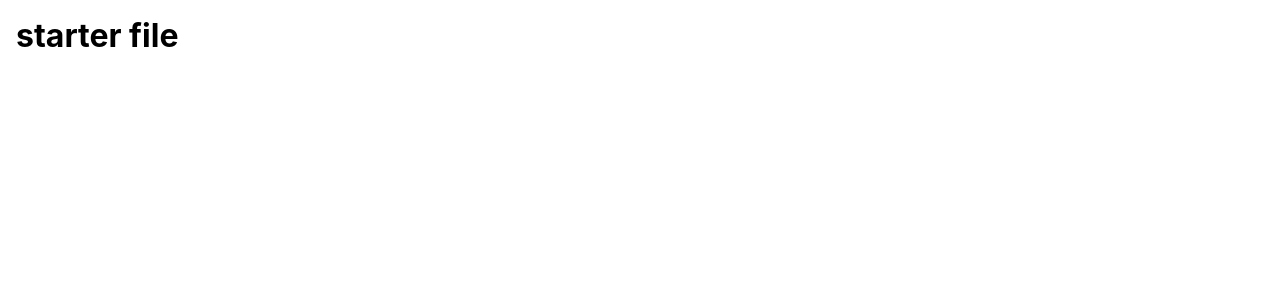
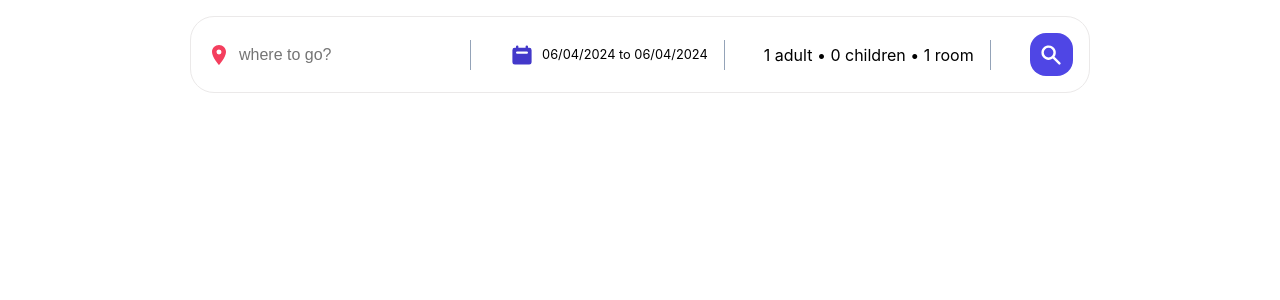
Before and after one commit to ipouya79/Booking-Hotel-App, a React (Vite) app: page / in a window 1280 px wide. Shown: the top 300 px of the page. Built offline with nearby package versions, Linux system fonts and the light colour scheme.

Commit message:
add header section

```diff
--- a/package.json
+++ b/package.json
@@ -14,7 +14,8 @@
     "axios": "^1.5.0",
     "date-fns": "^2.30.0",
     "json-server": "^0.17.3",
-    "react": "^18.2.0",
+    "material-design-icons": "^3.0.1",
+    "react": "^18.3.1",
     "react-country-flag": "^3.1.0",
     "react-date-range": "^1.4.0",
     "react-dom": "^18.2.0",
--- a/src/App.jsx
+++ b/src/App.jsx
@@ -1,8 +1,13 @@
 
 import "./App.css";
+import Header from "./components/Header/Header";
 
 function App() {
-  return <h1>starter file</h1>
+  return(
+
+<div><Header/></div>
+
+  )
 }
 
 export default App;
--- /dev/null
+++ b/src/components/Header/Header.jsx
@@ -0,0 +1,148 @@
+import { MdLocationOn } from "react-icons/md";
+import { HiCalendar, HiMinus, HiPlus, HiSearch } from "react-icons/hi";
+import { useRef, useState } from "react";
+import useOutSideClick from "../../hooks/useOutSideClick";
+import "react-date-range/dist/styles.css"; // main style file
+import "react-date-range/dist/theme/default.css"; // theme css file
+import { DateRange } from "react-date-range";
+import { format } from "date-fns";
+
+function Header() {
+  const [destination, setDestination] = useState("");
+  const [openOptions, setOpenOptions] = useState(false);
+  const [options, setOptions] = useState({
+    adult: 1,
+    children: 0,
+    room: 1,
+  });
+
+  const [date, setDate] = useState([
+    {
+      startDate: new Date(),
+      endDate: new Date(),
+      key: "selection",
+    },
+  ]);
+
+  const [openDate, setOpenDate] = useState(false);
+
+  const handleOptions = (name, operation) => {
+    setOptions((prev) => ({
+      ...prev,
+      [name]: operation === "inc" ? options[name] + 1 : options[name] - 1,
+    }));
+  };
+
+  return (
+    <div className="header">
+      <div className="headerSearch">
+        <div className="headerSearchItem">
+          <MdLocationOn className="headerIcon locationIcon" />
+          <input
+            value={destination}
+            onChange={(e) => setDestination(e.target.value)}
+            type="text"
+            placeholder="where to go?"
+            className="headerSearchInput"
+            name="destination"
+            id="destination"
+          />
+          <span className="seperator"></span>
+        </div>
+        <div className="headerSearchItem">
+          <HiCalendar className="headerIcon dateIcon" />
+          <div onClick={() => setOpenDate(!openDate)} className="dateDropDown">
+            {`${format(date[0].startDate, "MM/dd/yyyy")} to ${format(
+              date[0].endDate,
+              "MM/dd/yyyy"
+            )}`}
+          </div>
+          {openDate && (
+            <DateRange
+              onChange={(item) => setDate([item.selection])}
+              ranges={date}
+              className="date"
+              minDate={new Date()}
+              moveRangeOnFirstSelection={true}
+            />
+          )}
+          <span className="seperator"></span>
+        </div>
+
+        <div className="headerSearchItem">
+          <div id="optionDropDown" onClick={() => setOpenOptions(!openOptions)}>
+            {options.adult} adult &bull; {options.children} children &bull;{" "}
+            {options.room} room
+          </div>
+          {openOptions && (
+            <GuestOptionList
+              setOpenOptions={setOpenOptions}
+              handleOptions={handleOptions}
+              options={options}
+            />
+          )}
+          <span className="seperator"></span>
+        </div>
+
+        <div className="headerSearchItem">
+          <button className="headerSearchBtn">
+            <HiSearch className="headerIcon" />
+          </button>
+        </div>
+      </div>
+    </div>
+  );
+}
+
+export default Header;
+
+function GuestOptionList({ setOpenOptions, options, handleOptions }) {
+  const optionRef = useRef();
+  useOutSideClick(optionRef, "optionDropDown", () => setOpenOptions(false));
+  return (
+    <div className="guestOptions" ref={optionRef}>
+      <OptionItem
+        handleOptions={handleOptions}
+        type="adult"
+        options={options}
+        minLimit={1}
+      />
+      <OptionItem
+        handleOptions={handleOptions}
+        type="children"
+        options={options}
+        minLimit={1}
+      />
+      <OptionItem
+        handleOptions={handleOptions}
+        type="room"
+        options={options}
+        minLimit={1}
+      />
+    </div>
+  );
+}
+
+function OptionItem({ options, type, minLimit, handleOptions }) {
+  return (
+    <div className="guestOptionItem">
+      <span className="optionText">{type}</span>
+      <div className="optionCounter">
+        <button
+          onClick={() => handleOptions(type, "dec")}
+          className="optionCounterBtn"
+          disabled={options[type] <= minLimit}
+        >
+          <HiMinus className="icon" />
+        </button>
+        <span className="optionCounterNumber">{options[type]}</span>
+        <button
+          onClick={() => handleOptions(type, "inc")}
+          className="optionCounterBtn"
+        >
+          <HiPlus className="icon" />
+        </button>
+      </div>
+    </div>
+  );
+}
--- /dev/null
+++ b/src/hooks/useOutSideClick.js
@@ -0,0 +1,24 @@
+import { useEffect } from "react";
+
+function useOutsideClick(ref, exeptionId, cb) {
+  useEffect(() => {
+    function handleClickOutside(event) {
+      if (
+        ref.current &&
+        !ref.current.contains(event.target) &&
+        event.target.id !== exeptionId
+      ) {
+        cb();
+      }
+    }
+
+    document.addEventListener("mousedown", handleClickOutside);
+
+    // Cleanup the event listener when the component unmounts
+    return () => {
+      document.removeEventListener("mousedown", handleClickOutside);
+    };
+  }, [ref, cb]);
+}
+
+export default useOutsideClick;
```
Also changed, not shown: 1 other file (tests, documents, lock files or other folders).
